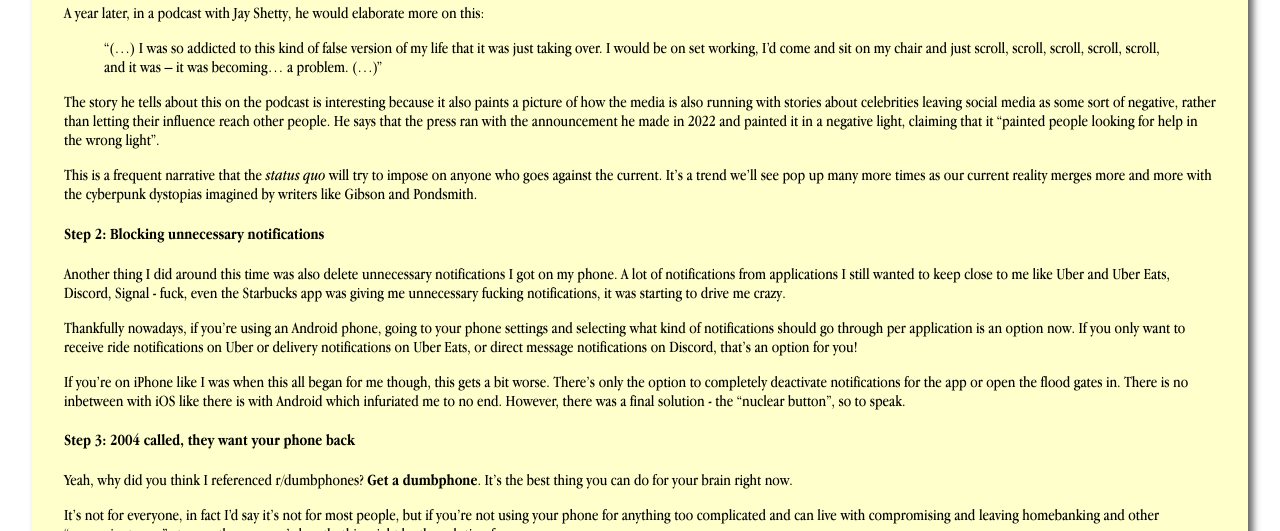
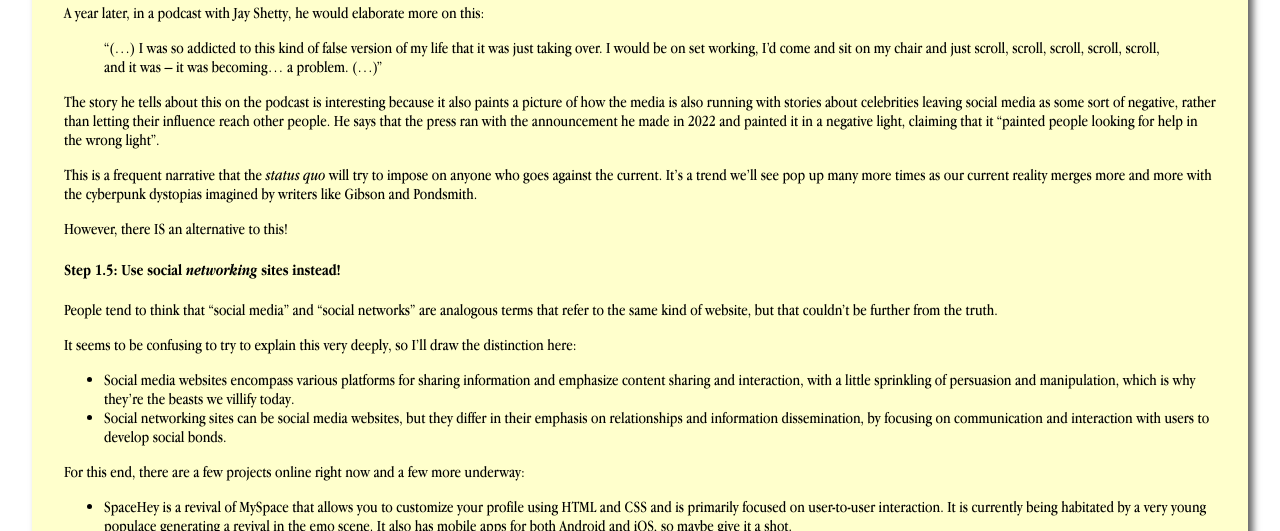
Before and after one commit to shodanwashere/shodanwashere.github.io, a Jekyll site: the page built from blog/_posts/2024-08-04-htstcd101-c3.md, in a window 1280 px wide and 1400 px high, scrolled down 7134 px. Shown: the top 531 px of the window. Built offline with Jekyll 4.4.1, drawn with Linux system fonts in a browser that asks for light colours; some of the changed text lies outside the part shown; grey boxes are pictures that could not be loaded.

Commit message:
Added section about social networks

```diff
--- a/blog/_posts/2024-08-04-htstcd101-c3.md
+++ b/blog/_posts/2024-08-04-htstcd101-c3.md
@@ -193,6 +193,29 @@ The story he tells about this on the podcast is interesting because it also pain
 
 This is a frequent narrative that the _status quo_ will try to impose on anyone who goes against the current. It's a trend we'll see pop up many more times as our current reality merges more and more with the cyberpunk dystopias imagined by writers like Gibson and Pondsmith.
 
+However, there IS an alternative to this!
+
+#### Step 1.5: Use social _networking_ sites instead!
+
+People tend to think that "social media" and "social networks" are analogous terms that refer to the same kind of website, but that couldn't be further from the truth.
+
+It seems to be confusing to try to explain this very deeply, so I'll draw the distinction here:
+
+- Social media websites encompass various platforms for sharing information and emphasize content sharing and interaction, with a little sprinkling of persuasion and manipulation, which is why they're the beasts we villify today.
+- Social networking sites can be social media websites, but they differ in their emphasis on relationships and information dissemination, by focusing on communication and interaction with users to develop social bonds.
+
+For this end, there are a few projects online right now and a few more underway:
+
+- [SpaceHey](https://spacehey.com) is a revival of MySpace that allows you to customize your profile using HTML and CSS and is primarily focused on user-to-user interaction. It is currently being habitated by a very young populace generating a revival in the emo scene. It also has mobile apps for both Android and iOS, so maybe give it a shot.
+
+![spacehey](https://i0.wp.com/boingboing.net/wp-content/uploads/2020/12/spacehey.jpg?fit=1000%2C895&ssl=1)
+
+- [off---line](https://off---line.com) is a remake of the older version of Facebook that attempts to emulate the feel and function of Facebook back in 2009.
+
+![offline](https://external-media.spacehey.net/media/s_1-zTM-QtuJZrRch-Qw4wEMVIznOEDkmPI-lyZAtYz4=/https://off---line.s3.eu-west-2.amazonaws.com/assets/site-tour/my-profile.png)
+
+Keep in mind both of these websites are currently in active development, and SpaceHey is run by a small startup off of Germany without a lot of possessions, so website stability is shoddy and it goes down quite often. But hey, I personally use SpaceHey, so why not join us and [send me an add](https://spacehey.com/shodantltwb)? :)
+
 #### Step 2: Blocking unnecessary notifications
 
 Another thing I did around this time was also delete unnecessary notifications I got on my phone. A lot of notifications from applications I still wanted to keep close to me like Uber and Uber Eats, Discord, Signal - fuck, even the Starbucks app was giving me unnecessary fucking notifications, it was starting to drive me crazy.
```
